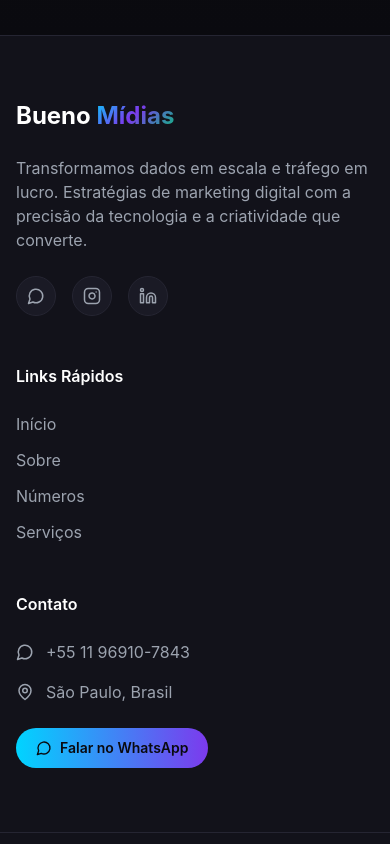
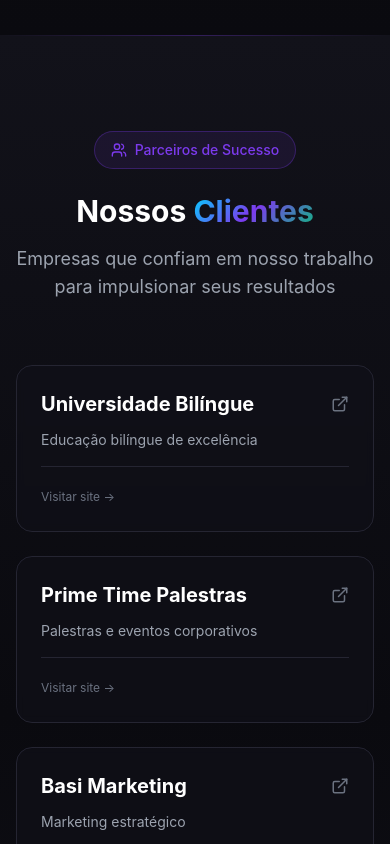
Before and after one commit to OlivioBueno/bueno-midias, a Next.js app: page / in a window 390 px wide. Shown: the part 5940-6784 px from the top of the page. Built offline with nearby package versions, Linux system fonts and the light colour scheme.

Commit message:
adicionado clientes

```diff
--- a/src/app/page.js
+++ b/src/app/page.js
@@ -5,6 +5,7 @@ import Hero from '@/components/Hero'
 import About from '@/components/About'
 import Numbers from '@/components/Numbers'
 import Services from '@/components/Services'
+import Clients from '@/components/Clients'
 import Footer from '@/components/Footer'
 
 export default function Home() {
@@ -15,6 +16,7 @@ export default function Home() {
       <About />
       <Numbers />
       <Services />
+      <Clients />
       <Footer />
     </main>
   )
--- /dev/null
+++ b/src/components/Clients.jsx
@@ -0,0 +1,134 @@
+'use client'
+
+import { motion } from 'framer-motion'
+import { useInView } from 'framer-motion'
+import { useRef } from 'react'
+import { Users, ExternalLink } from 'lucide-react'
+
+const clients = [
+  {
+    name: 'Universidade Bilíngue',
+    url: 'https://universidadebilingue.com.br/',
+    description: 'Educação bilíngue de excelência',
+  },
+  {
+    name: 'Prime Time Palestras',
+    url: 'https://primetimepalestras.com.br/',
+    description: 'Palestras e eventos corporativos',
+  },
+  {
+    name: 'Basi Marketing',
+    url: 'https://basimarketing.com.br/',
+    description: 'Marketing estratégico',
+  },
+  {
+    name: 'Sintetiza Educação',
+    url: 'https://sintetizaeducacao.com.br/',
+    description: 'Soluções em educação',
+  },
+  {
+    name: 'Bueno Advisory',
+    url: 'https://buenoadvisory.com.br/',
+    description: 'Consultoria empresarial',
+  },
+]
+
+export default function Clients() {
+  const ref = useRef(null)
+  const isInView = useInView(ref, { once: true, margin: "-100px" })
+
+  return (
+    <section id="clientes" className="relative py-24 lg:py-32 overflow-hidden">
+      {/* Background */}
+      <div className="absolute inset-0 bg-gradient-to-b from-dark-800 via-dark-900 to-dark-800" />
+
+      {/* Decorative Lines */}
+      <div className="absolute top-0 left-0 w-full h-px bg-gradient-to-r from-transparent via-cyber-secondary/30 to-transparent" />
+
+      <div ref={ref} className="relative z-10 max-w-7xl mx-auto px-4 sm:px-6 lg:px-8">
+        {/* Section Header */}
+        <motion.div
+          initial={{ opacity: 0, y: 30 }}
+          animate={isInView ? { opacity: 1, y: 0 } : {}}
+          transition={{ duration: 0.6 }}
+          className="text-center mb-16"
+        >
+          <motion.div
+            initial={{ opacity: 0, scale: 0.9 }}
+            animate={isInView ? { opacity: 1, scale: 1 } : {}}
+            transition={{ delay: 0.1 }}
+            className="inline-flex items-center space-x-2 bg-cyber-secondary/10 border border-cyber-secondary/30 rounded-full px-4 py-2 mb-6"
+          >
+            <Users size={16} className="text-cyber-secondary" />
+            <span className="text-sm text-cyber-secondary font-medium">Parceiros de Sucesso</span>
+          </motion.div>
+
+          <motion.h2
+            initial={{ opacity: 0, y: 20 }}
+            animate={isInView ? { opacity: 1, y: 0 } : {}}
+            transition={{ delay: 0.2 }}
+            className="text-3xl sm:text-4xl lg:text-5xl font-bold mb-4"
+          >
+            <span className="text-white">Nossos </span>
+            <span className="gradient-text">Clientes</span>
+          </motion.h2>
+
+          <motion.p
+            initial={{ opacity: 0, y: 20 }}
+            animate={isInView ? { opacity: 1, y: 0 } : {}}
+            transition={{ delay: 0.3 }}
+            className="text-gray-400 text-lg max-w-2xl mx-auto"
+          >
+            Empresas que confiam em nosso trabalho para impulsionar seus resultados
+          </motion.p>
+        </motion.div>
+
+        {/* Clients Grid */}
+        <div className="grid grid-cols-1 sm:grid-cols-2 lg:grid-cols-3 gap-6">
+          {clients.map((client, index) => (
+            <motion.a
+              key={client.name}
+              href={client.url}
+              target="_blank"
+              rel="noopener noreferrer"
+              initial={{ opacity: 0, y: 40 }}
+              animate={isInView ? { opacity: 1, y: 0 } : {}}
+              transition={{ delay: 0.4 + index * 0.1, duration: 0.5 }}
+              className="group"
+            >
+              <div className="relative h-full bg-dark-800/60 backdrop-blur-sm rounded-2xl p-6 border border-dark-600 hover:border-cyber-primary/50 transition-all duration-500 card-hover overflow-hidden">
+                {/* Hover Gradient */}
+                <div className="absolute top-0 right-0 w-40 h-40 bg-gradient-to-bl from-cyber-primary/20 to-transparent rounded-full blur-2xl opacity-0 group-hover:opacity-100 transition-opacity duration-500" />
+
+                <div className="relative z-10 flex flex-col h-full">
+                  {/* Client Name */}
+                  <div className="flex items-center justify-between mb-3">
+                    <h3 className="text-xl font-bold text-white group-hover:text-cyber-primary transition-colors">
+                      {client.name}
+                    </h3>
+                    <ExternalLink
+                      size={18}
+                      className="text-gray-500 group-hover:text-cyber-primary transition-colors"
+                    />
+                  </div>
+
+                  {/* Description */}
+                  <p className="text-gray-400 text-sm">
+                    {client.description}
+                  </p>
+
+                  {/* Hover indicator */}
+                  <div className="mt-4 pt-4 border-t border-dark-600">
+                    <span className="text-xs text-gray-500 group-hover:text-cyber-primary transition-colors">
+                      Visitar site →
+                    </span>
+                  </div>
+                </div>
+              </div>
+            </motion.a>
+          ))}
+        </div>
+      </div>
+    </section>
+  )
+}
--- a/src/components/Navbar.jsx
+++ b/src/components/Navbar.jsx
@@ -9,6 +9,7 @@ const navLinks = [
   { name: 'Sobre', href: '#sobre' },
   { name: 'Números', href: '#numeros' },
   { name: 'Serviços', href: '#servicos' },
+  { name: 'Clientes', href: '#clientes' },
   { name: 'Contato', href: '#contato' },
 ]
 
```
